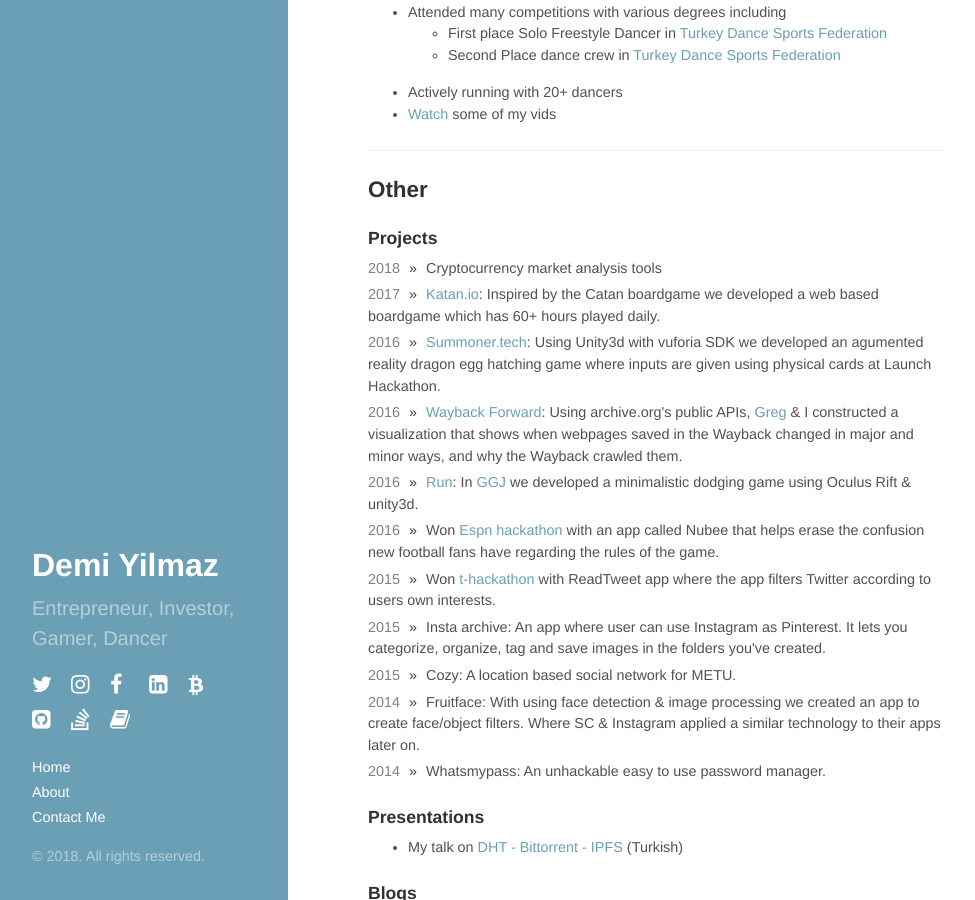
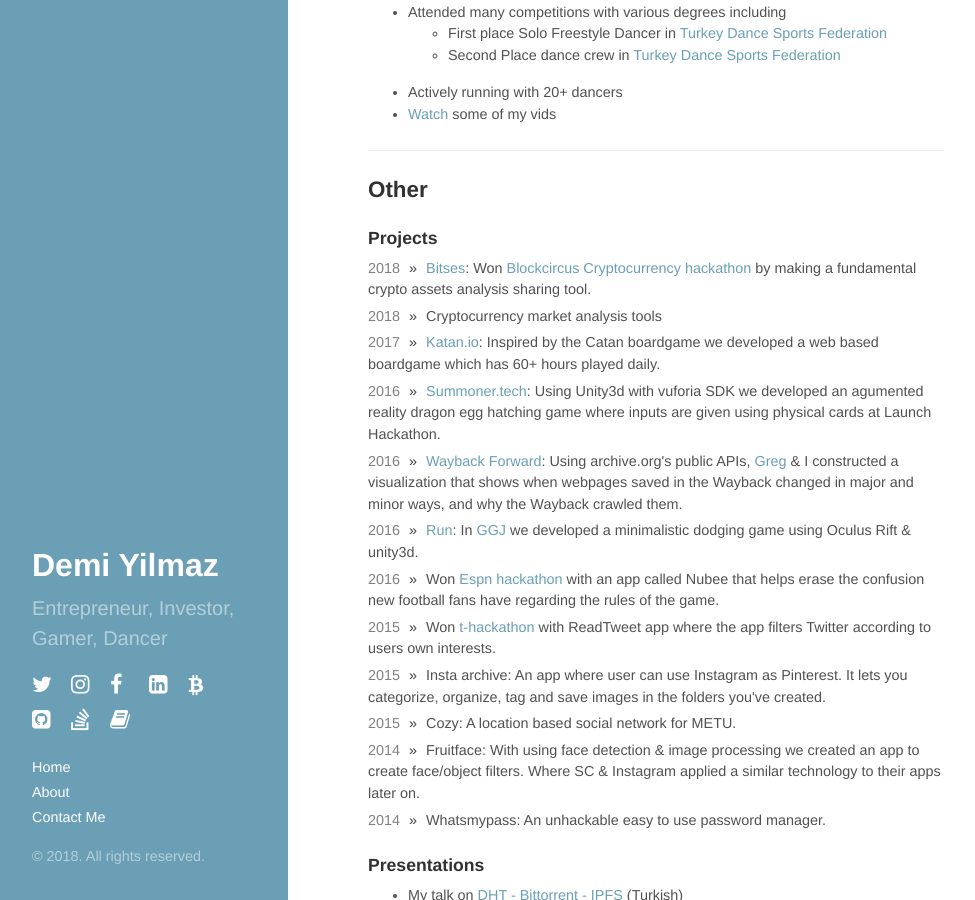
Before and after one commit to demiculus/demiculus.github.io, a Jekyll site: the page built from about.md, in a window 1280 px wide and 900 px high, scrolled down 1097 px. Shown: the whole window, without its empty margins (0-975 px from the left). Built offline with Jekyll 4.4.1, drawn with Linux system fonts in a browser that asks for light colours; nearby versions of some CDN libraries.

Commit message:
added new hackathon

```diff
--- a/about.md
+++ b/about.md
@@ -63,6 +63,10 @@
 ### Projects
 
 <ul class="posts">
+  <li>
+    <span class="post-date">2018</span>
+    <span><a href="https://bitses.org/">Bitses</a>: Won <a href="http://www.blockcircus.com/">Blockcircus Cryptocurrency hackathon</a> by making a fundamental crypto assets analysis sharing tool.</span>
+  </li>
   <li>
     <span class="post-date">2018</span>
     <span>Cryptocurrency market analysis tools</span>
```
